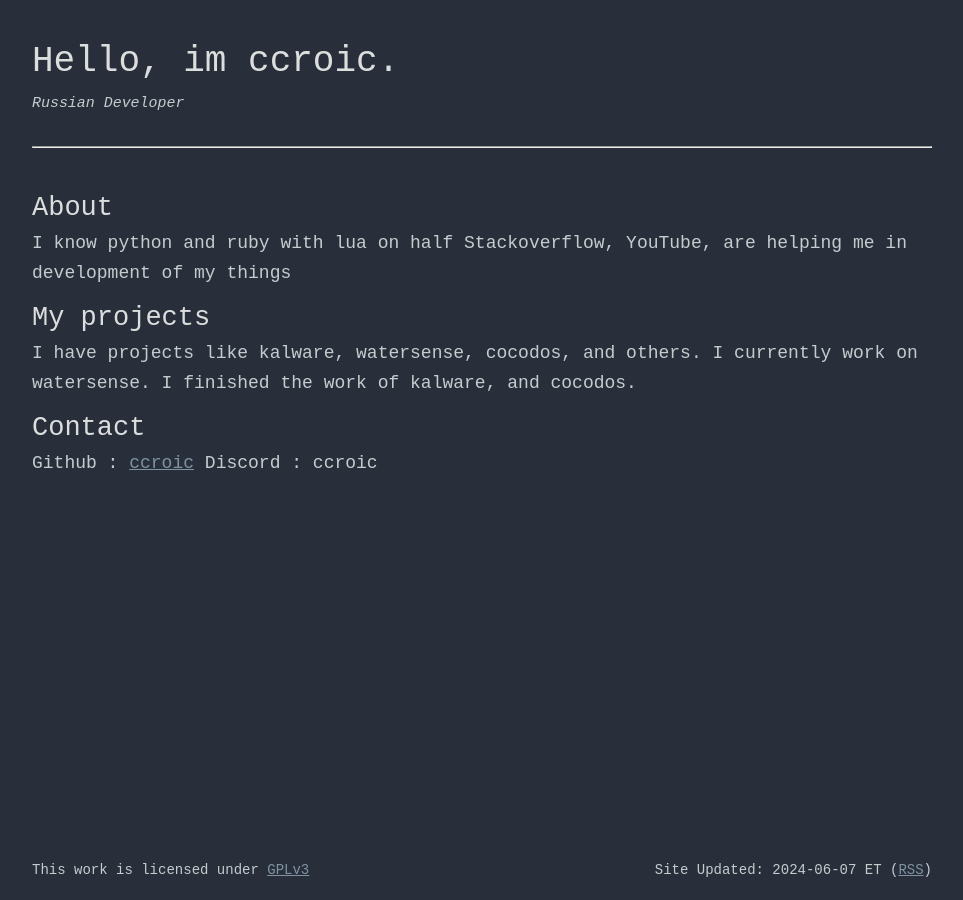
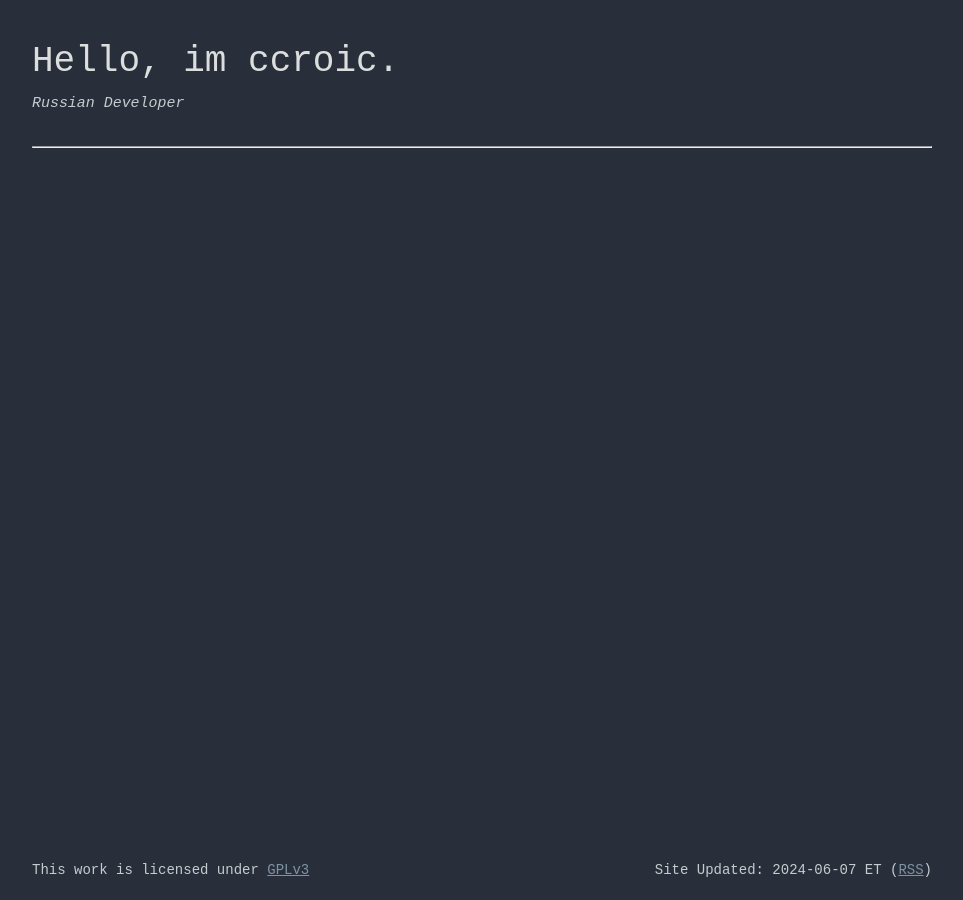
Before and after one commit to ccroic/ccroic.github.io, a Jekyll site: the page built from index.md, in a window 1280 px wide. Shown: the whole page, without its empty margins (158-1121 px from the left). Built offline with Jekyll 4.4.1, drawn with Linux system fonts in a browser that asks for light colours.

Commit message:
Update index.md

```diff
--- a/index.md
+++ b/index.md
@@ -2,17 +2,3 @@
 layout: default
 title: ccroic.github.io
 ---
-
-## About
-I know python and ruby with lua on half
-Stackoverflow, YouTube, are helping me in development of my things
-
-## My projects
-I have projects like kalware, watersense,
-cocodos, and others.
-I currently work on watersense.
-I finished the work of kalware, and cocodos.
-
-## Contact
-Github : [ccroic](https://github.com/ccroic)
-Discord : ccroic
```
